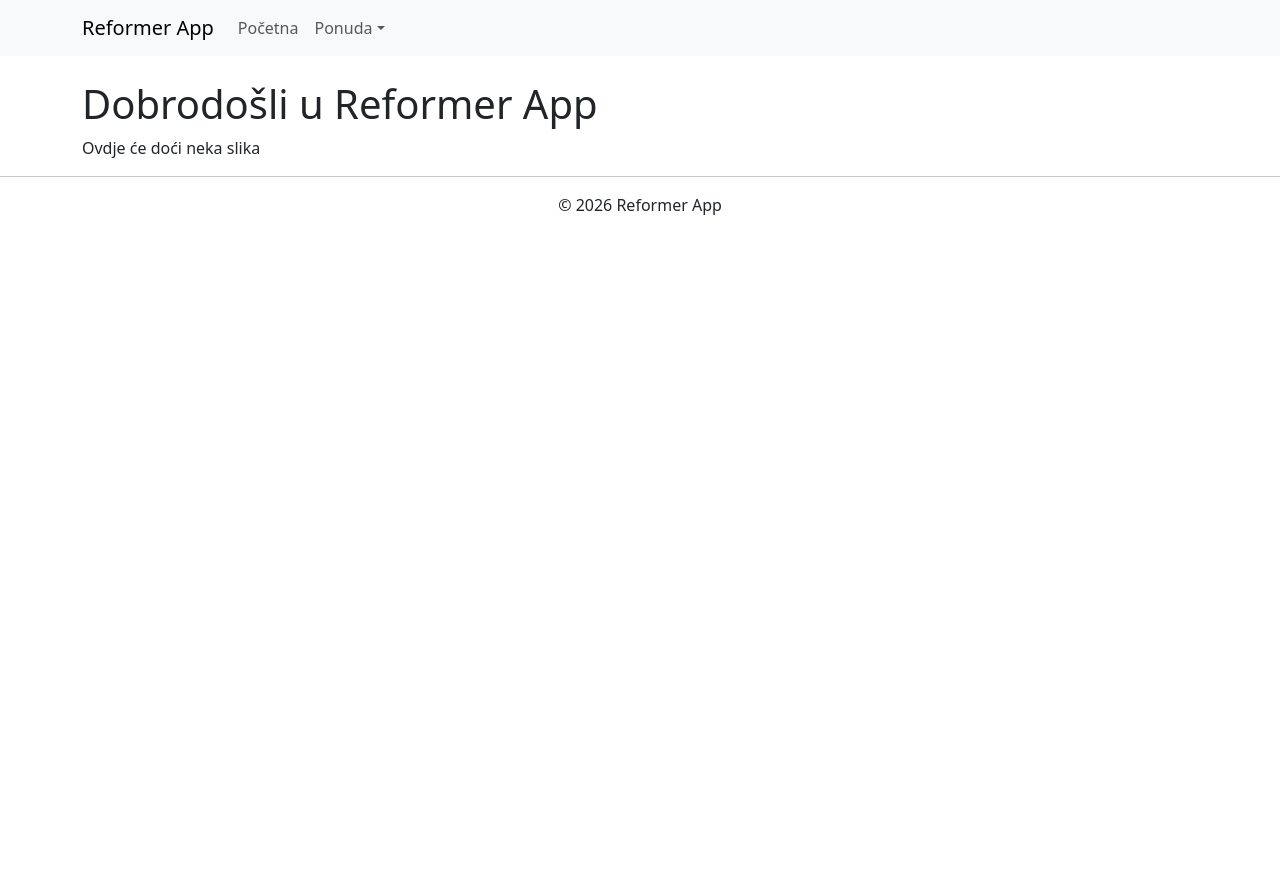
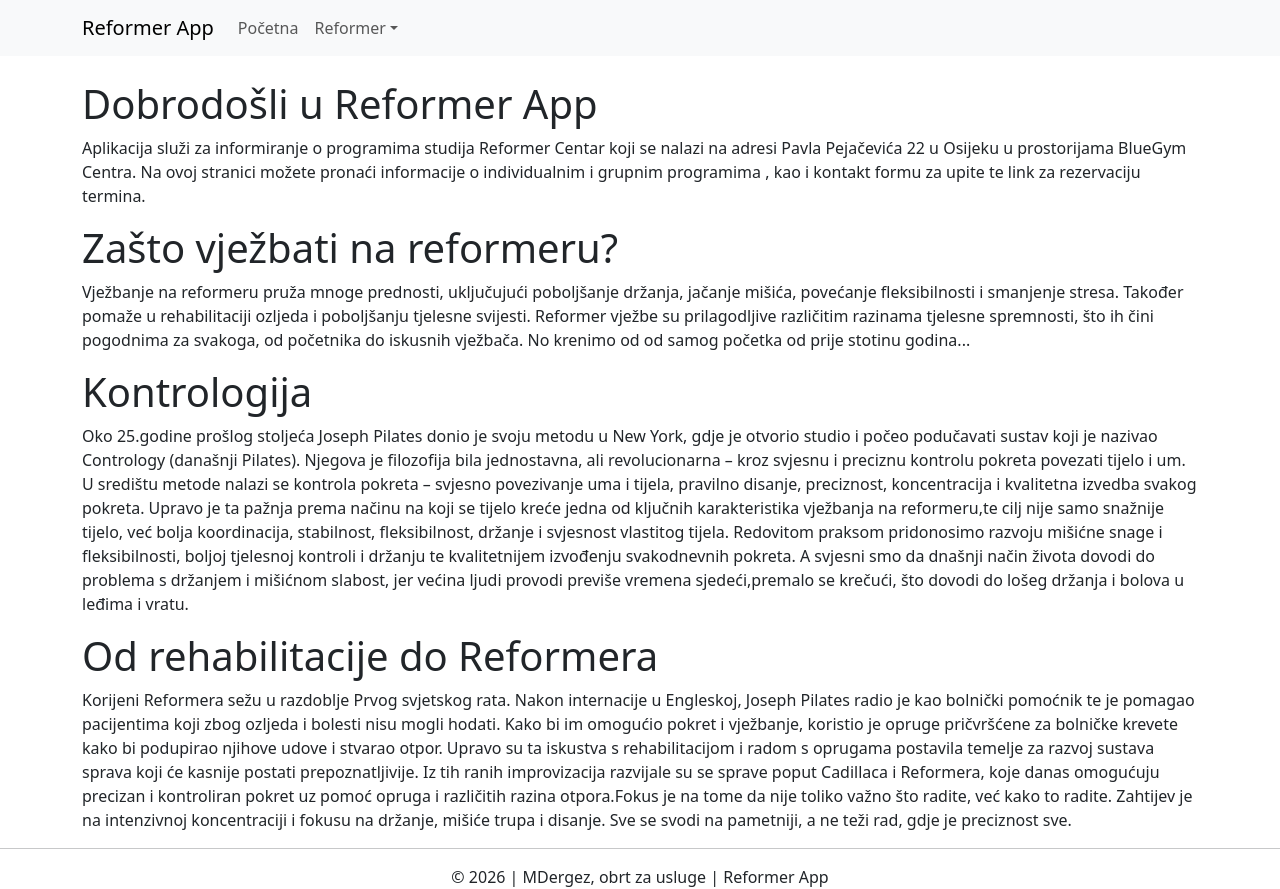
Before and after one commit to marijadergez/Reformer-App, a React (Vite) app: page / in a window 1280 px wide. Before the commit the page ends 800 px from the top, so only its background shows below. Built offline with nearby package versions, Linux system fonts and the light colour scheme.

Commit message:
rješen tekst Home i izbornik

```diff
--- a/src/App.jsx
+++ b/src/App.jsx
@@ -22,7 +22,7 @@ function App() {
       </Container>
       <hr />
       <div className="text-center">
-        &copy; {new Date().getFullYear()} {IME_APLIKACIJE}
+        &copy; {new Date().getFullYear()} | MDergez, obrt za usluge | {IME_APLIKACIJE}
       </div>
     </>
   )
--- a/src/components/Izbornik.jsx
+++ b/src/components/Izbornik.jsx
@@ -26,18 +26,18 @@ export default function Izbornik() {
 
                         >Početna</Nav.Link>
 
-                        <NavDropdown title="Ponuda" id="basic-nav-dropdown">
+                        <NavDropdown title="Reformer" id="basic-nav-dropdown">
                             <NavDropdown.Item
 
-                            onClick={()=>navigate(RouteNames.USLUGE)}
+                            onClick={()=>navigate(RouteNames.INDIVIDUALNI)}
 
-                            >Usluge</NavDropdown.Item>
+                            >Individualni</NavDropdown.Item>
 
                             <NavDropdown.Item
 
 
-                            onClick={()=>navigate(RouteNames.KONTAKT)}
-                            >Kontakt</NavDropdown.Item>
+                            onClick={()=>navigate(RouteNames.GRUPNI)}
+                            >Grupni</NavDropdown.Item>
 
 
                             <NavDropdown.Divider />
--- a/src/constants.js
+++ b/src/constants.js
@@ -3,4 +3,6 @@ export const IME_APLIKACIJE = 'Reformer App'
 
 export const RouteNames = {
   HOME: '/',
+  INDIVIDUALNI: '/individualni',
+  GRUPNI: '/grupni',
 }
--- a/src/pages/Home.jsx
+++ b/src/pages/Home.jsx
@@ -4,13 +4,44 @@ import { IME_APLIKACIJE } from "../constants"
 
 
 
-export default function Home(){
+export default function Home() {
     return (
         <>
-        <h1>Dobrodošli u {IME_APLIKACIJE} </h1>
-        <div>
-            Ovdje će doći neka slika
-        </div>
+            <h1>Dobrodošli u {IME_APLIKACIJE} </h1>
+            <p>
+                Aplikacija služi za informiranje o programima studija Reformer Centar koji se nalazi na adresi Pavla Pejačevića 22 u Osijeku u prostorijama BlueGym Centra. Na ovoj stranici možete pronaći informacije o individualnim i grupnim programima , kao i kontakt formu za upite te link za rezervaciju termina.
+            </p>
+
+            <div>
+                <h1>Zašto vježbati na reformeru?</h1>
+                <p>
+                    Vježbanje na reformeru pruža mnoge prednosti, uključujući poboljšanje držanja, jačanje mišića, povećanje fleksibilnosti i smanjenje stresa. Također pomaže u rehabilitaciji ozljeda i poboljšanju tjelesne svijesti. Reformer vježbe su prilagodljive različitim razinama tjelesne spremnosti, što ih čini pogodnima za svakoga, od početnika do iskusnih vježbača.   No krenimo od od samog početka od prije stotinu godina...
+                </p>
+            </div>
+            <div>
+                <h1>Kontrologija </h1>
+
+                <p>
+                    Oko 25.godine prošlog stoljeća Joseph Pilates donio je svoju metodu u New York, gdje je otvorio studio i počeo podučavati sustav koji je nazivao Contrology (današnji Pilates). Njegova je filozofija bila jednostavna, ali revolucionarna – kroz svjesnu i preciznu kontrolu pokreta povezati tijelo i um.
+
+                    U središtu  metode nalazi se kontrola pokreta – svjesno povezivanje uma i tijela, pravilno disanje, preciznost, koncentracija i kvalitetna izvedba svakog pokreta.
+
+                    Upravo je ta pažnja prema načinu na koji se tijelo kreće jedna od ključnih karakteristika vježbanja  na reformeru,te cilj nije samo snažnije tijelo, već bolja koordinacija, stabilnost, fleksibilnost, držanje i svjesnost vlastitog tijela. Redovitom praksom  pridonosimo razvoju mišićne snage i fleksibilnosti, boljoj tjelesnoj kontroli i držanju te kvalitetnijem izvođenju svakodnevnih pokreta. A svjesni smo da dnašnji način života dovodi do problema s držanjem i mišićnom slabost, jer većina ljudi provodi previše vremena sjedeći,premalo se krečući, što dovodi do lošeg držanja i bolova u leđima i vratu.
+
+                </p>
+
+            </div>
+            <h1>Od rehabilitacije do Reformera</h1>
+            <p>
+
+                Korijeni Reformera sežu u razdoblje Prvog svjetskog rata. Nakon internacije u Engleskoj, Joseph Pilates radio je kao bolnički pomoćnik te je pomagao pacijentima koji zbog ozljeda i bolesti nisu mogli hodati.
+
+                Kako bi im omogućio pokret i vježbanje, koristio je opruge pričvršćene za bolničke krevete kako bi podupirao njihove udove i stvarao otpor. Upravo su ta iskustva s rehabilitacijom i radom s oprugama postavila temelje za razvoj sustava sprava koji će kasnije postati prepoznatljivije.
+                Iz tih ranih improvizacija razvijale su se sprave poput Cadillaca i Reformera, koje danas omogućuju precizan i kontroliran pokret uz pomoć opruga i različitih razina otpora.Fokus je na tome da nije toliko važno što radite, već kako to radite. Zahtijev je na  intenzivnoj koncentraciji i fokusu na držanje, mišiće trupa i disanje. Sve se svodi na pametniji, a ne teži rad, gdje je preciznost sve.
+            </p>
+            <div>
+
+            </div>
 
         </>
 
```
